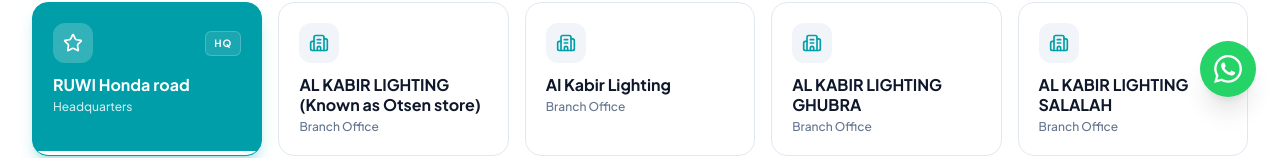
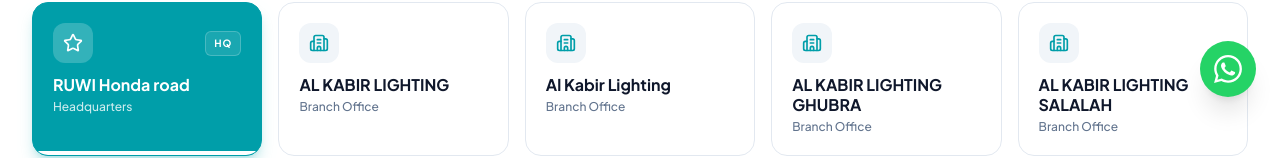
Before and after one commit to anagh534/al-kabir-lightling, a Next.js app: page /branches in a window 1280 px wide. Shown: the part 679-837 px from the top of the page. Built offline with nearby package versions, Linux system fonts and the light colour scheme; no server answers.

Commit message:
fix: Update branch name for consistency in branches.js

```diff
--- a/src/data/branches.js
+++ b/src/data/branches.js
@@ -15,7 +15,7 @@
   },
   {
     id: 2,
-    name: "AL KABIR LIGHTING (Known as Otsen store)",
+    name: "AL KABIR LIGHTING",
     type: "Branch Office",
     address: "Ruwi, Muscat, Sultanate of Oman",
     poBox: "",
```
